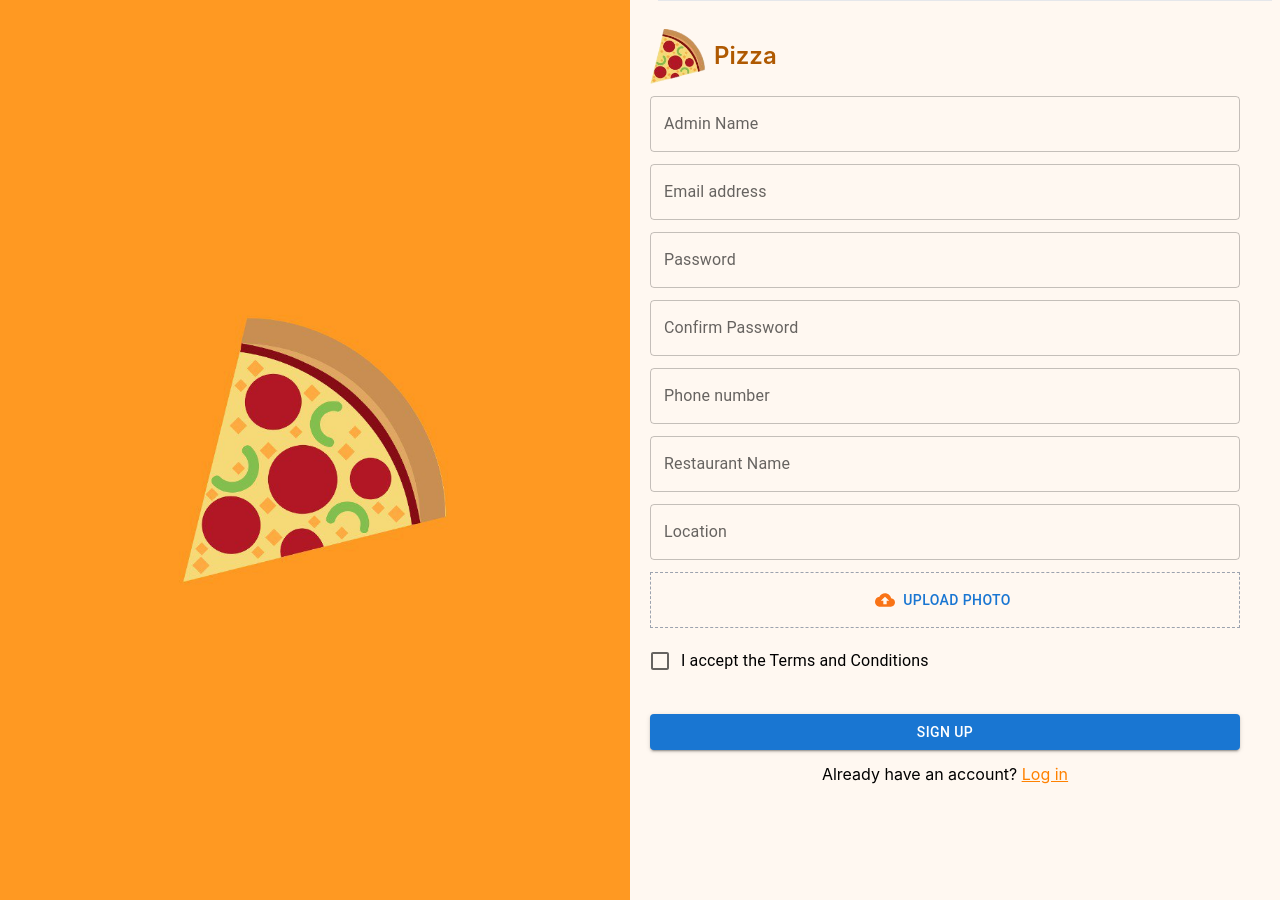
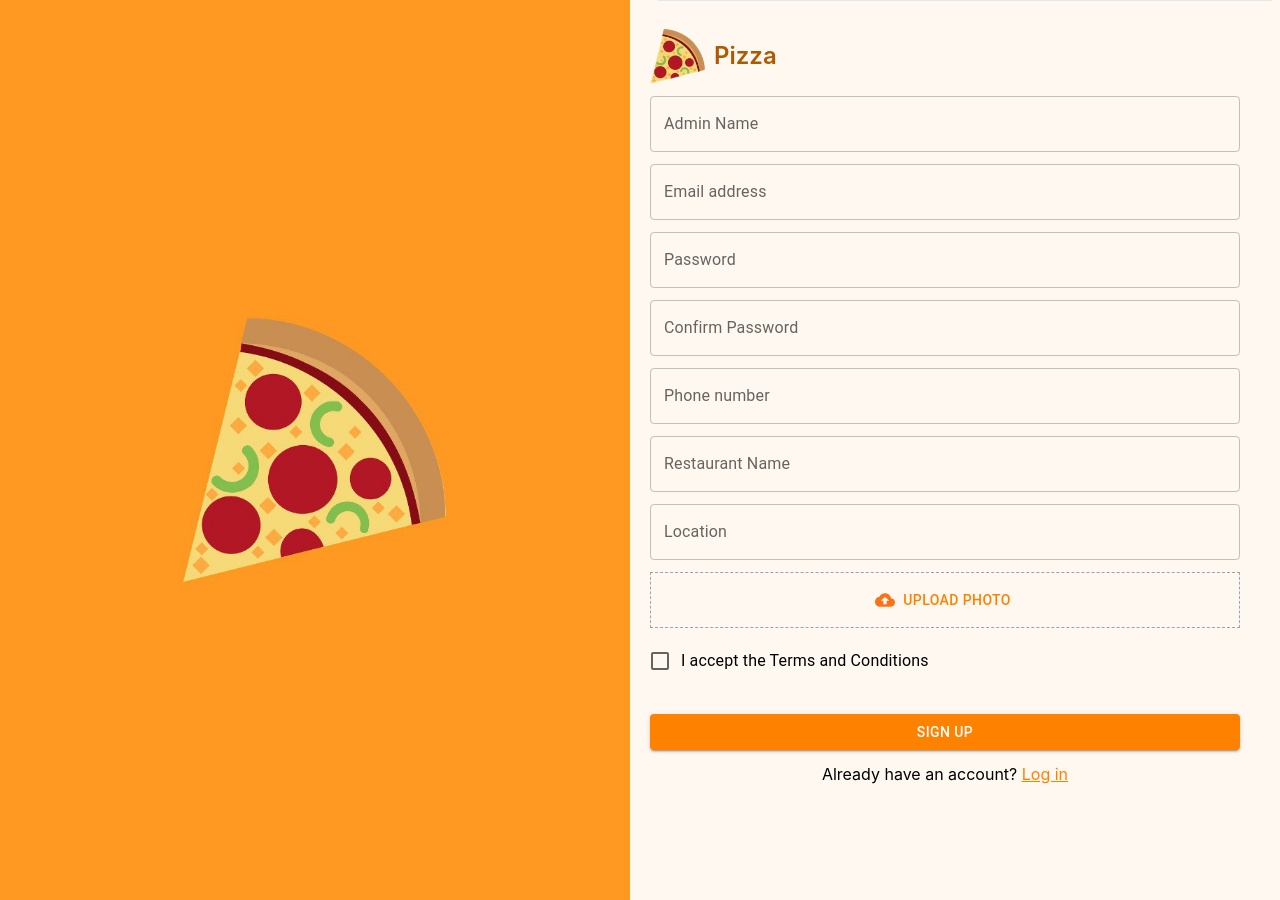
Before and after one commit to Benonii/pizza, a Next.js app in the folder my-next-app/: page /register in a window 1280 px wide. Built offline with nearby package versions, Linux system fonts and the light colour scheme.

Commit message:
Fixing color on register page

```diff
--- a/my-next-app/src/app/(restaurant)/register/add-admin/page.tsx
+++ b/my-next-app/src/app/(restaurant)/register/add-admin/page.tsx
@@ -146,7 +146,12 @@ function AddAdminForm() {
             <Button
               type="submit"
               variant="contained"
-              className="bg-orange2 w-[100%] font-semibold"
+              sx={{
+                backgroundColor: '#FF8100',
+                width: '100%',
+                fontWeight: '700',
+
+              }}
             >
               Continue
             </Button>
--- a/my-next-app/src/app/(restaurant)/register/page.tsx
+++ b/my-next-app/src/app/(restaurant)/register/page.tsx
@@ -6,13 +6,13 @@ import Image from 'next/image';
 import TextField from '@mui/material/TextField';
 import UploadFile from '@/components/UploadFile';
 import FormControlLabel from '@mui/material/FormControlLabel';
-import Checkbox from '@mui/material/Checkbox';
 import Button from '@mui/material/Button';
 import Link from 'next/link';
 import { useRouter } from 'next/navigation';
 
 import pizzaBanner from '@/../public/assets/images/pizza-banner.jpg';
 import pizzaIcon from '@/../public/assets/images/pizza-icon.png';
+import OrangeCheckbox from '@/components/OrangeCheckbox';
 
 function Page() {
   const [ formData, setFormData ] = useState({
@@ -139,12 +139,20 @@ function Page() {
                 <FormControlLabel
                     label="I accept the Terms and Conditions"
                     control={
-                        <Checkbox {...label} />
+                        <OrangeCheckbox {...label} />
                     }
                     className='font-sans'
                 />
                 <div className="mt-5 flex justify-center">
-                    <Button variant="contained" type='submit' className='bg-orange2 w-[100%] font-semibold'>Sign up</Button>
+                    <Button variant="contained" type='submit'
+                      sx={{
+                        backgroundColor: '#FF8100',
+                        width: '100%',
+                        font: '700',
+                      }}
+                    >
+                      Sign up
+                    </Button>
                 </div>
 
                 <p className='text-center'>Already have an account? <span className='text-orange2 underline'><Link href="/login">Log in</Link></span></p>
--- a/my-next-app/src/components/UploadFile.tsx
+++ b/my-next-app/src/components/UploadFile.tsx
@@ -8,7 +8,9 @@ const UploadButton = () => {
       <Button
         variant="text"
         startIcon={<CloudUploadIcon className="text-orange-500" />}
-        className="text-orange-500 hover:bg-transparent"
+        sx={{
+          color: '#FF8100',
+        }}
         component="label"
       >
         Upload Photo
```
